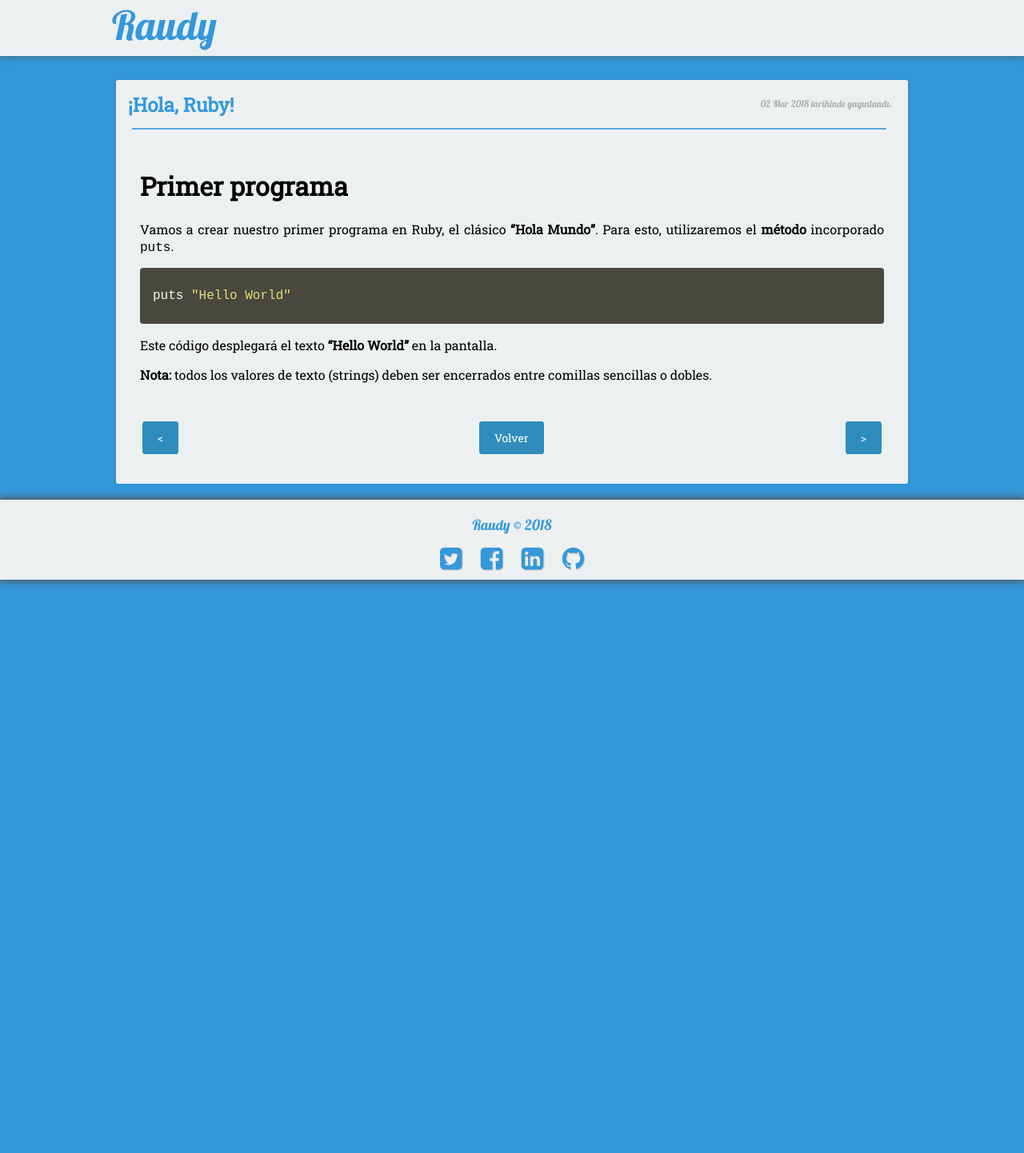
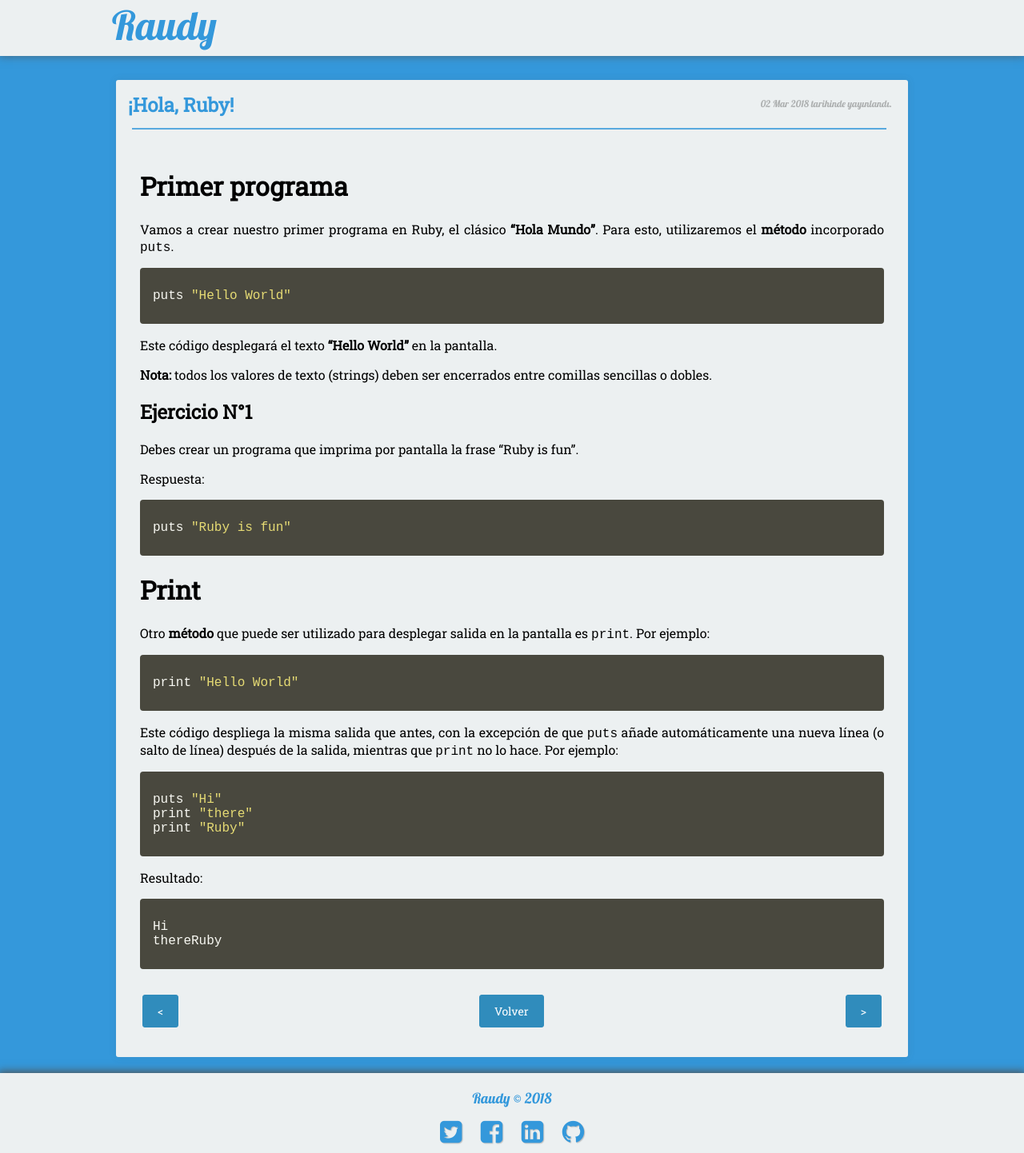
Before and after one commit to nisoto/Blog-anterior-2.0, a Jekyll site: the page built from _posts/2018-03-02-hola-ruby.md, in a window 1280 px wide. Shown: the whole page at 80% size. Built offline with Jekyll 4.4.1, drawn with Linux system fonts in a browser that asks for light colours; nearby versions of some CDN libraries; before the commit the page ends 900 px from its top, so only the background shows below that.

Commit message:
Update 2018-03-02-hola-ruby.md

```diff
--- a/_posts/2018-03-02-hola-ruby.md
+++ b/_posts/2018-03-02-hola-ruby.md
@@ -18,6 +18,39 @@ Este código desplegará el texto **"Hello World"** en la pantalla.
 
 **Nota:** todos los valores de texto (strings) deben ser encerrados entre comillas sencillas o dobles.
 
+## Ejercicio N°1
+
+Debes crear un programa que imprima por pantalla la frase "Ruby is fun".
+
+Respuesta:
+
+{% highlight ruby %}
+puts "Ruby is fun"
+{% endhighlight %}
+
+# Print
+
+Otro **método** que puede ser utilizado para desplegar salida en la pantalla es `print`. Por ejemplo:
+
+{% highlight ruby %}
+print "Hello World"
+{% endhighlight %}
+
+Este código despliega la misma salida que antes, con la excepción de que `puts` añade automáticamente una nueva línea (o salto de línea) después de la salida, mientras que `print` no lo hace. Por ejemplo:
+
+{% highlight ruby %}
+puts "Hi"
+print "there"
+print "Ruby"
+{% endhighlight %}
+
+Resultado:
+
+{% highlight ca65 %}
+Hi
+thereRuby
+{% endhighlight %}
+
 |     |     |     |
 |:----|:---:|----:|
 | [<](https://nisoto.github.io/que-es-ruby/){: .btn .btn-info} | [Volver](https://nisoto.github.io/curso-ruby/){: .btn .btn-info} | [>](https://nisoto.github.io/variables-ruby/){: .btn .btn-info} |
```
